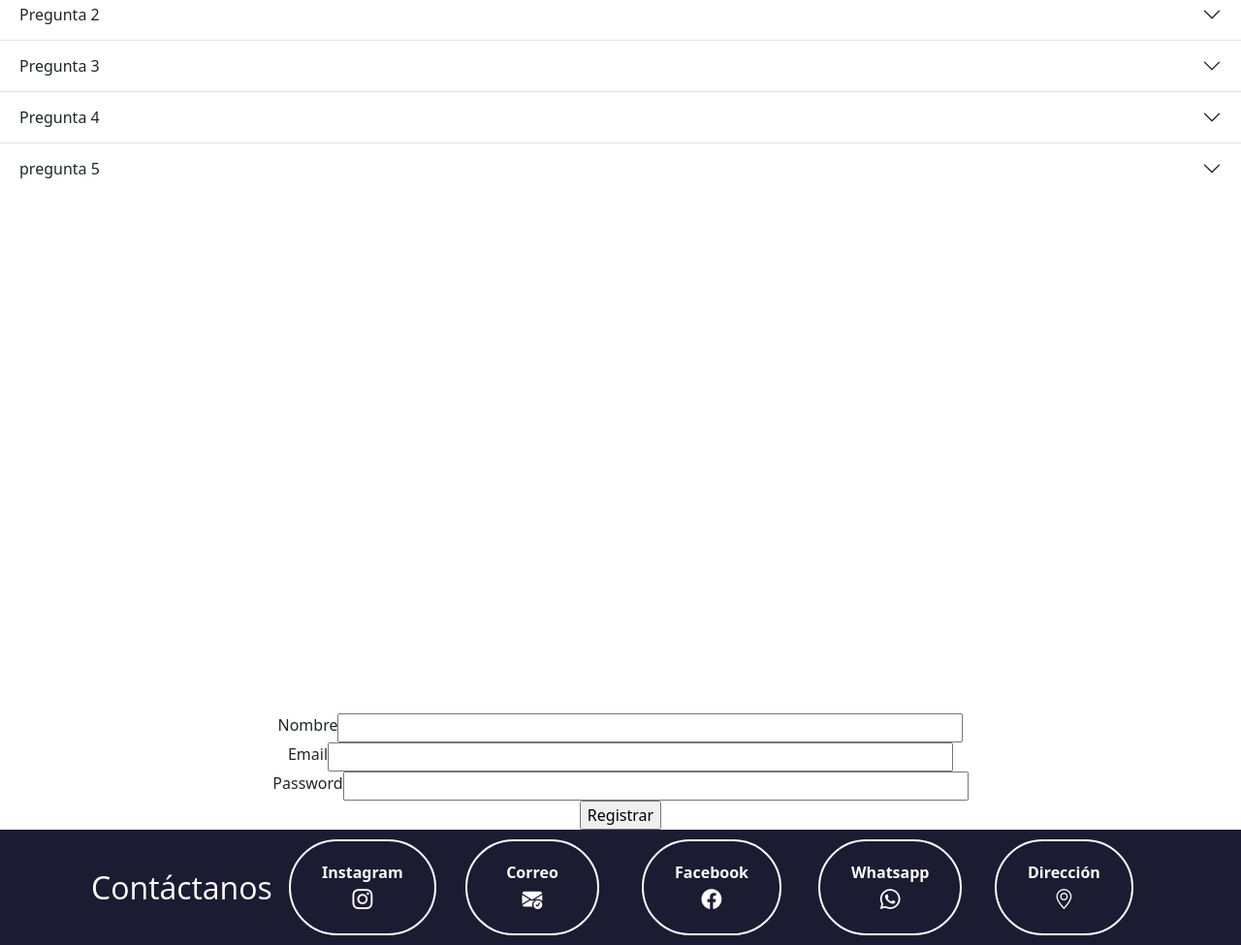
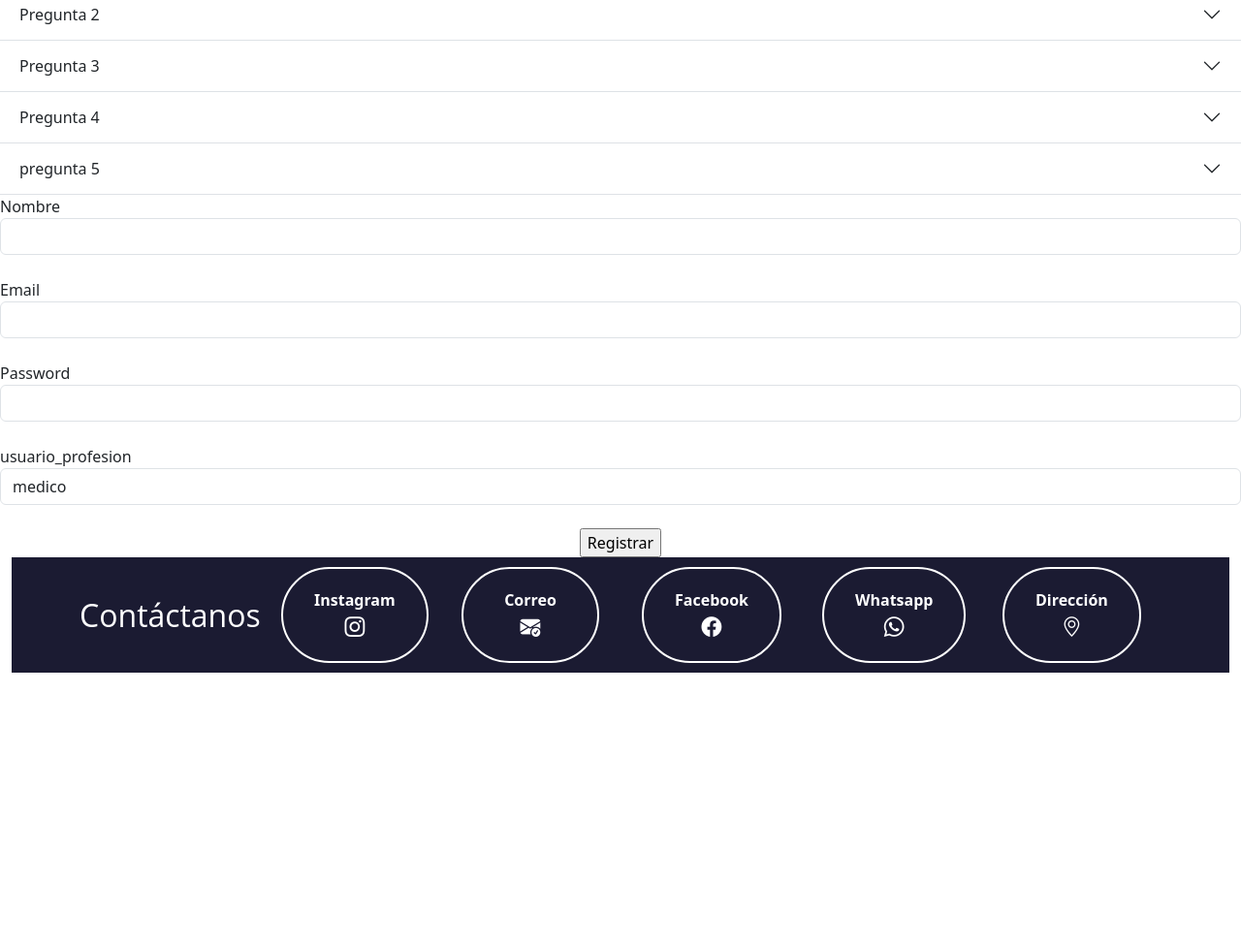
Before and after one commit to vladimirmarcos/trabajofinal, a Flask app: page /signup/ in a window 1280 px wide. Shown: the part 188-1163 px from the top of the page at 97% size. After the commit the page ends 882 px from the top, so only its background shows below. Run offline with Flask 3, Linux system fonts and the light colour scheme.

Commit message:
ya recibe el rubro de trabajo

```diff
--- a/app.py
+++ b/app.py
@@ -51,16 +51,20 @@ def show_signup_form():
         return redirect(url_for('index'))
     form = SignupForm()
     error = None
+    print("entramos a la ruta")
     if form.validate_on_submit():
         name = form.name.data
         email = form.email.data
         password = form.password.data
+        usuario_profesion=form.usuario_profesion.data
+        print("aca llega lo que enviamos")
         user = User.get_by_email(email)
         if user is not None:
             error = f'El email {email} ya está siendo utilizado por otro usuario'
         else:
             # Creamos el usuario y lo guardamos
-            user = User(name=name, email=email)
+            print ("entramos al else")
+            user = User(name=name, email=email,usuario_profesion=usuario_profesion)
             user.set_password(password)
             user.save()
             # Dejamos al usuario logueado
@@ -84,6 +88,7 @@ def servicios_oculares():
                 file.save(os.path.join(app.config["UPLOAD_FOLDER"],filename))
                 img_modelo= os.path.join(app.config["UPLOAD_FOLDER"],filename)
                 predictions_raw=red(img_modelo)
+
                 return render_template ('mostrar_usuarios.html',mensaje1=predictions_raw[0,0],mensaje2=predictions_raw[0,1],mensaje3=predictions_raw[0,2])
         return render_template("servicios_oculares.html",flag=0,form=form)
     else:
--- a/form.py
+++ b/form.py
@@ -1,18 +1,20 @@
 from flask_wtf import FlaskForm
-from wtforms import StringField, SubmitField, PasswordField,BooleanField,FileField
+from wtforms import StringField, SubmitField, PasswordField,BooleanField,FileField,SelectField
 from wtforms.validators import DataRequired, Email, Length
 class SignupForm(FlaskForm):
-    name = StringField('Nombre', validators=[DataRequired(), Length(max=64)])
-    password = PasswordField('Password', validators=[DataRequired()])
+    name = StringField('Nombre', validators=[DataRequired(message="el campo es obligatorio"), Length(min=3,max=64,message="El campo es oblogatorio y debe tener entre 3 a 64 caracteres")])
+    password = PasswordField('Password', validators=[DataRequired(message="el campo es obligarorio")])
     email = StringField('Email', validators=[DataRequired(), Email()])
+    usuario_profesion=SelectField('usuario_profesion',choices=[('medico','medico'),('especialista','especialista'),("enfermero","enfermero")])
     submit = SubmitField('Registrar')
+pais = SelectField('País', choices=[('AR', 'Argentina'), ('AT', 'Austria'), ('AU', 'Australia')])
 
 
 class LoginForm(FlaskForm):
-    email = StringField('Email', validators=[DataRequired()])
-    password = PasswordField('Password', validators=[DataRequired()])
+    email = StringField('Email', validators=[DataRequired(message="el campo es obligatorio")])
+    password = PasswordField('Password', validators=[DataRequired("el campo es obligatorio")])
     remember_me = BooleanField('Recuérdame')
-    submit = SubmitField('Login')
+    submit = SubmitField('Ingresar')
 
 
 class ImgForm (FlaskForm):
--- a/models.py
+++ b/models.py
@@ -3,11 +3,12 @@ from werkzeug.security import generate_password_hash, check_password_hash
 from app import db
 
 class User(db.Model, UserMixin):
-    __tablename__ = 'blog_user'
+    __tablename__ = 'usuario'
     id = db.Column(db.Integer, primary_key=True)
     name = db.Column(db.String(80), nullable=False)
     email = db.Column(db.String(256), unique=True, nullable=False)
     password = db.Column(db.String(128), nullable=False)
+    usuario_profesion=db.Column(db.String(128),nullable=False)
     is_admin = db.Column(db.Boolean, default=False)
     def __repr__(self):
         return f'<User {self.email}>'
--- a/templates/contacto.html
+++ b/templates/contacto.html
@@ -1,7 +1,7 @@
 
-<div id="contacto">
+<div id="contacto" class=" container-fluid">
 <section class="contacto seccion-oscura">
-    <div class=" container">
+
       <div class="container  text-center rectangulo d-flex justify-content-evenly">
         <div class="row">
           <div class="col-12 col-md-2 seccion-titulo">
@@ -49,7 +49,7 @@
           </div>
         </div>
     </div>
-    </div>
+
 
   </section>
 
--- a/templates/navbar.html
+++ b/templates/navbar.html
@@ -37,7 +37,7 @@
         </li>
 
         <li class="nav-item">
-          <a class="nav-link" href="#FAQ">Preguntas Frecuentes</a>
+          <a class="nav-link" href="#flush-headingOne">Preguntas Frecuentes</a>
         </li>
         <li class="nav-item">
           <a class="nav-link" href="{{ url_for('login') }}">Login</a>
@@ -88,7 +88,7 @@
           </li>
 
           <li class="nav-item">
-            <a class="nav-link href="#FAQ">Preguntas Frecuentes</a>
+            <a class="nav-link href="#flush-headingOne">Preguntas Frecuentes</a>
 
           </li>
 
--- a/templates/preguntas_frecuentes.html
+++ b/templates/preguntas_frecuentes.html
@@ -1,6 +1,6 @@
 
 
-<div id="FAQ">
+
     <div class="accordion accordion-flush preguntas-frecuentes" id="accordionFlushExample">
       <div class="accordion-item">
         <h2 class="accordion-header" id="flush-headingOne">
@@ -58,4 +58,3 @@
           </div>
         </div>
     </div>
-  </div>
--- a/templates/signup_form.html
+++ b/templates/signup_form.html
@@ -10,28 +10,32 @@
     {% endif %}
     <form action="" method="post" novalidate>
         {{ form.hidden_tag() }}
-        <div class="container d-flex justify-content-center align-item-center">
+        <div class="form-group">
             {{ form.name.label }}
-            {{ form.name(size=64) }}<br>
+            {{ form.name(class_="form-control") }}<br>
             {% for error in form.name.errors %}
             <span style="color: red;">{{ error }}</span>
             {% endfor %}
         </div>
-        <div class="container d-flex justify-content-center align-item-center">
+        <div class="form-group">
             {{ form.email.label }}
-            {{ form.email(size=64) }}<br>
+            {{ form.email(class_="form-control") }}<br>
             {% for error in form.email.errors %}
             <span style="color: red;">{{ error }}</span>
             {% endfor %}
         </div>
-        <div class="container d-flex justify-content-center align-item-center">
+        <div class="form-group">
             {{ form.password.label }}
-            {{ form.password(size=64) }}<br>
+            {{ form.password(class_="form-control") }}<br>
             {% for error in form.password.errors %}
             <span style="color: red;">{{ error }}</span>
             {% endfor %}
         </div>
+        <div class="form-group">
+            {{ form.usuario_profesion.label }}
+            {{ form.usuario_profesion(class_="form-control") }}<br>
 
+        </div>
 
 
 
```
Also changed, not shown: templates/index.html (+1 -27 lines), templates/login_form.html (+5 -5 lines), medico.db.
